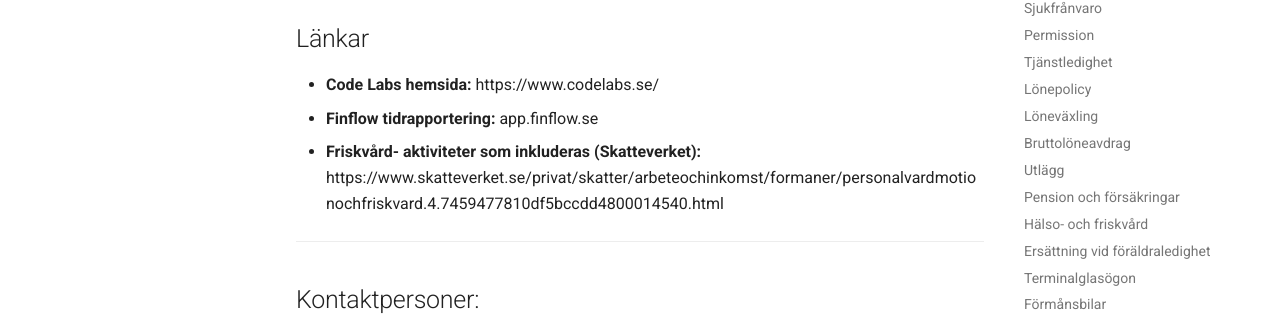
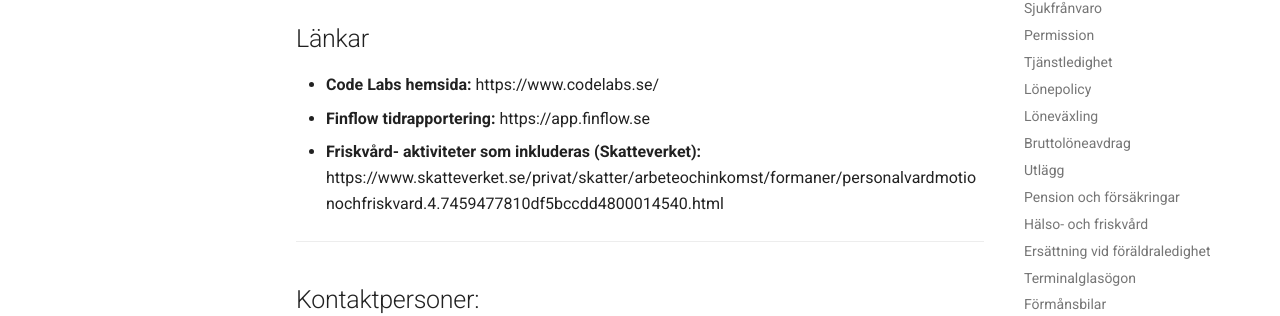
Before and after one commit to codelabsab/personalhandbok, an MkDocs documentation site: the page built from docs/index.md, in a window 1280 px wide and 900 px high, scrolled down 7978 px. Shown: the part 450-766 px from the top of the window. Built offline with MkDocs 1.6.1 and Material for MkDocs 9.7.7, drawn with Linux system fonts in a browser that asks for light colours; some of the changed lines change nothing that is shown.

Commit message:
Update Finflow link to include protocol

```diff
--- a/docs/index.md
+++ b/docs/index.md
@@ -218,7 +218,7 @@
 
 ## Länkar
 * **Code Labs hemsida:** https://www.codelabs.se/
-* **Finflow tidrapportering:** app.finflow.se
+* **Finflow tidrapportering:** https://app.finflow.se
 * **Friskvård- aktiviteter som inkluderas (Skatteverket):** https://www.skatteverket.se/privat/skatter/arbeteochinkomst/formaner/personalvardmotionochfriskvard.4.7459477810df5bccdd4800014540.html
 
 ---
```
